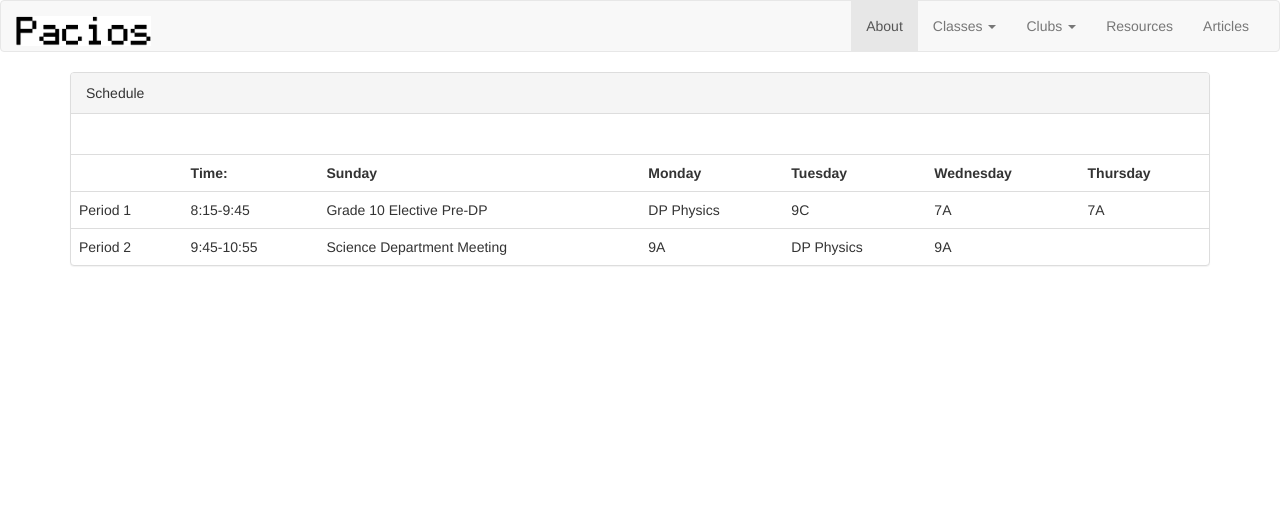
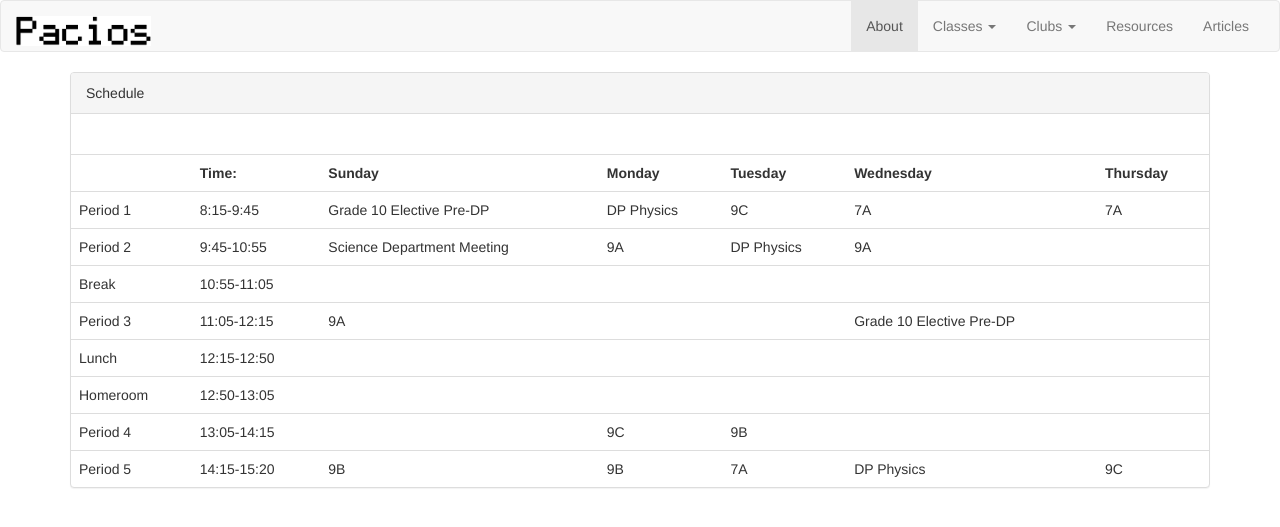
Before and after one commit to RodrigoPacios/mrpacios1, a Jekyll site: the page built from about.html, in a window 1280 px wide. Shown: the top 527 px of the page. Built offline with Jekyll 4.4.1, drawn with Linux system fonts in a browser that asks for light colours; nearby versions of some CDN libraries.

Commit message:
Schedule finalized

```diff
--- a/about.html
+++ b/about.html
@@ -32,14 +32,68 @@ layout: default
                     <td>7A</td>
                 </tr>
                 <tr>
-                        <td>Period 2</td>
-                        <td>9:45-10:55</td>
-                        <td>Science Department Meeting</td>
-                        <td>9A</td>
-                        <td>DP Physics</td>
+                    <td>Period 2</td>
+                    <td>9:45-10:55</td>
+                    <td>Science Department Meeting</td>
+                    <td>9A</td>
+                    <td>DP Physics</td>
+                    <td>9A</td>
+                    <td></td>
+                </tr>
+                <tr>
+                    <td>Break</td>
+                    <td>10:55-11:05</td>
+                    <td></td>
+                    <td></td>
+                    <td></td>
+                    <td></td>
+                    <td></td>
+                </tr>
+                <tr>
+                        <td>Period 3</td>
+                        <td>11:05-12:15</td>
                         <td>9A</td>
                         <td></td>
+                        <td></td>
+                        <td>Grade 10 Elective Pre-DP</td>
+                        <td></td>
                     </tr>
+                    <tr>
+                            <td>Lunch</td>
+                            <td>12:15-12:50</td>
+                            <td></td>
+                            <td></td>
+                            <td></td>
+                            <td></td>
+                            <td></td>
+                        </tr>
+                        <tr>
+                                <td>Homeroom</td>
+                                <td>12:50-13:05</td>
+                                <td></td>
+                                <td></td>
+                                <td></td>
+                                <td></td>
+                                <td></td>
+                            </tr>
+                            <tr>
+                                    <td>Period 4</td>
+                                    <td>13:05-14:15</td>
+                                    <td></td>
+                                    <td>9C</td>
+                                    <td>9B</td>
+                                    <td></td>
+                                    <td></td>
+                                </tr>
+                                <tr>
+                                        <td>Period 5</td>
+                                        <td>14:15-15:20</td>
+                                        <td>9B</td>
+                                        <td>9B</td>
+                                        <td>7A</td>
+                                        <td>DP Physics</td>
+                                        <td>9C</td>
+                                    </tr>
                 </table>
             </div>
         </div>
```
